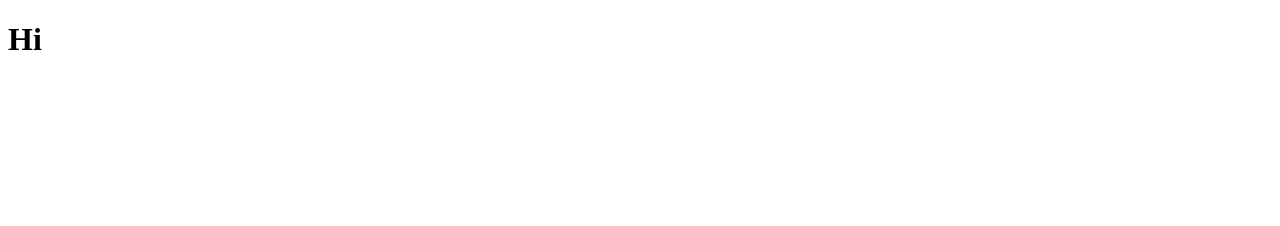
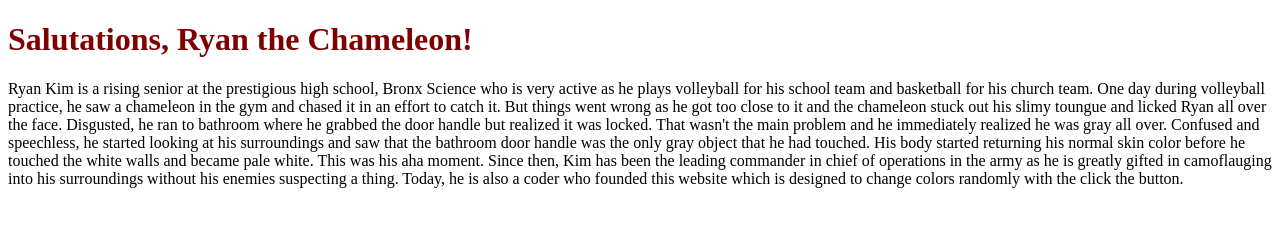
Before and after one commit to Rtkim1227/personal-1, a plain HTML site: page index.html in a window 1280 px wide. Drawn offline with Linux system fonts and the light colour scheme.

Commit message:
fri's work

```diff
--- a/index.html
+++ b/index.html
@@ -5,8 +5,9 @@
 		</title>
 		<link rel="stylesheet" href="style.css">
 	<body>
-		<h1> Hi
+		<h1> Salutations, Ryan the Chameleon!
 		</h1>
+		<p> Ryan Kim is a rising senior at the prestigious high school, Bronx Science who is very active as he plays volleyball for his school team and basketball for his church team. One day during volleyball practice, he saw a chameleon in the gym and chased it in an effort to catch it. But things went wrong as he got too close to it and the chameleon stuck out his slimy toungue and licked Ryan all over the face. Disgusted, he ran to bathroom where he grabbed the door handle but realized it was locked. That wasn't the main problem and he immediately realized he was gray all over. Confused and speechless, he started looking at his surroundings and saw that the bathroom door handle was the only gray object that he had touched. His body started returning his normal skin color before he touched the white walls and became pale white. This was his aha moment. Since then, Kim has been the leading commander in chief of operations in the army as he is greatly gifted in camoflauging into his surroundings without his enemies suspecting a thing. Today, he is also a coder who founded this website which is designed to change colors randomly with the click the button.  </p>
 		<div class = "container">
 		</div>
 		<script src="script.js">
--- a/style.css
+++ b/style.css
@@ -1,3 +1,3 @@
-.boys {
-	color: white;
+h1{
+	color: maroon;
 }
```
